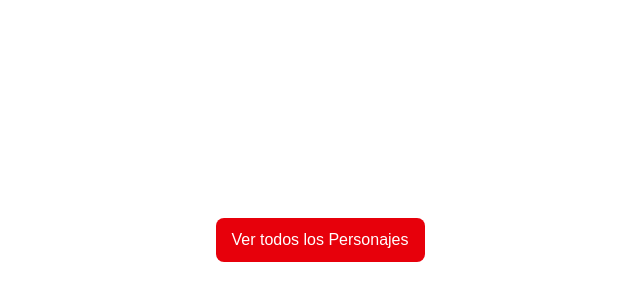
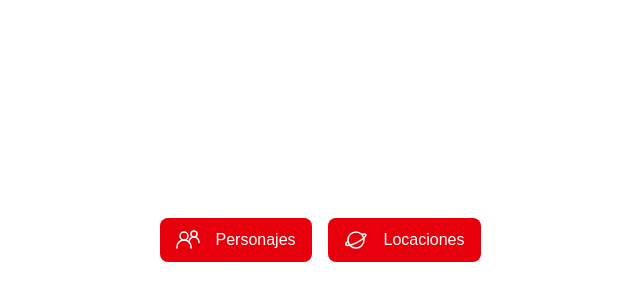
Before and after one commit to jpachecox/rick-morty-characters-app, a Next.js app: page / in a window 1280 px wide. Shown: the part 160-460 px from the top of the page, without its empty margins (320-960 px from the left). Built offline with nearby package versions, Linux system fonts and the light colour scheme.

Commit message:
feat: use Icon component
Se implementa el uso de los Iconos.

```diff
--- a/src/app/characters/page.tsx
+++ b/src/app/characters/page.tsx
@@ -6,12 +6,13 @@ import { useCharacters } from "@/features/characters/hooks/useCharacters";
 import Pagination from "@/shared/components/Pagination/Pagination";
 import Input from "@/shared/components/Input/Input";
 import { LinkButton } from "@/shared/components";
+import SearchIcon from "@/shared/components/icons/SearchIcon";
 
 export default function CharactersPage() {
   const [search, setSearch] = useState("");
   const [page, setPage] = useState(1);
   const { characters, totalPages, loading, error } = useCharacters(page, search);
-  const ITEMS_PER_PAGE = Number(process.env.NEXT_PUBLIC_ITEMS_PER_PAGE) || 20;
+  const ITEMS_PER_PAGE = Number(process.env.NEXT_PUBLIC_CHARACTERS_ITEMS_PER_PAGE) || 20;
 
   return (
     <main className="container mx-auto py-8">
@@ -27,22 +28,29 @@ export default function CharactersPage() {
         </LinkButton>
       </div>
 
-      {loading && (
-        <p className="text-blue-500 mt-4">Cargando personajes...</p>
-      )}
-
-      <div className="width-full mb-6">
+      <div className="bg-white w-full my-6 flex items-center gap-2 border border-gray-300 rounded-lg px-3 shadow-sm hover:border-gray-400 focus-within:border-sky-800 focus-within:ring-2 focus-within:ring-sky-400 transition">
+        <SearchIcon className="w-5 h-5 text-gray-500" />
+        <span className="text-gray-300">|</span>
         <Input
-          label="Buscar personaje"
-          placeholder="Escribe un nombre..."
-          fullWidth
+          placeholder="Filtrar Personajes..."
           value={search}
           onChange={(e) => {
             setPage(1);
             setSearch(e.target.value);
           }}
+          className="flex-1 w-full max-w-full focus:outline-none focus:ring-0 focus:border-none shadow-none !ring-0 !outline-none !border-none text-gray-900 placeholder:text-gray-400"
         />
       </div>
+
+      <div className="relative">
+        {loading && (
+          <div className="flex justify-center items-center mt-4 py-4 w-full h-auto">
+            <div className="flex items-center space-x-2">
+              <div className="animate-spin rounded-full h-4 w-4 border-b-2 border-blue-500"></div>
+              <p className="text-gray-500">Cargando personajes...</p>
+            </div>
+          </div>
+        )}
 
         <CharacterList characters={characters} />
 
@@ -57,6 +65,7 @@ export default function CharactersPage() {
             {error}
           </p>
         )}
+      </div>
 
       <Pagination
         currentPage={page}
--- a/src/app/page.tsx
+++ b/src/app/page.tsx
@@ -2,6 +2,10 @@
 
 import LinkButton from "@/shared/components/LinkButton/LinkButton";
 import RecentCharacters from "@/features/characters/components/Recent";
+
+/** Icons */
+import UsersIcon from "@/shared/components/icons/UsersIcon";
+import LocationIcon from "@/shared/components/icons/LocationIcon";
 
 export default function Home() {
   return (
@@ -14,7 +18,16 @@ export default function Home() {
             rel="noopener noreferrer"
             variant="danger"
           >
-            Ver todos los Personajes
+            <UsersIcon className="size-6 mr-2" /> Personajes
+          </LinkButton>
+
+          <LinkButton
+            href="/locations"
+            target="_self"
+            rel="noopener noreferrer"
+            variant="danger"
+          >
+            <LocationIcon className="size-6 mr-2" /> Locaciones
           </LinkButton>
         </div>
 
--- a/src/features/characters/components/Card.tsx
+++ b/src/features/characters/components/Card.tsx
@@ -1,6 +1,6 @@
 import React from "react";
+import Image from "next/image";
 import CardComponent from "@/shared/components/Card/Card";
-import Image from "next/image";
 import { Character } from "@/shared/types/domain";
 
 interface CardProps {
```
Lines whose indentation alone changed are shown as unchanged.
